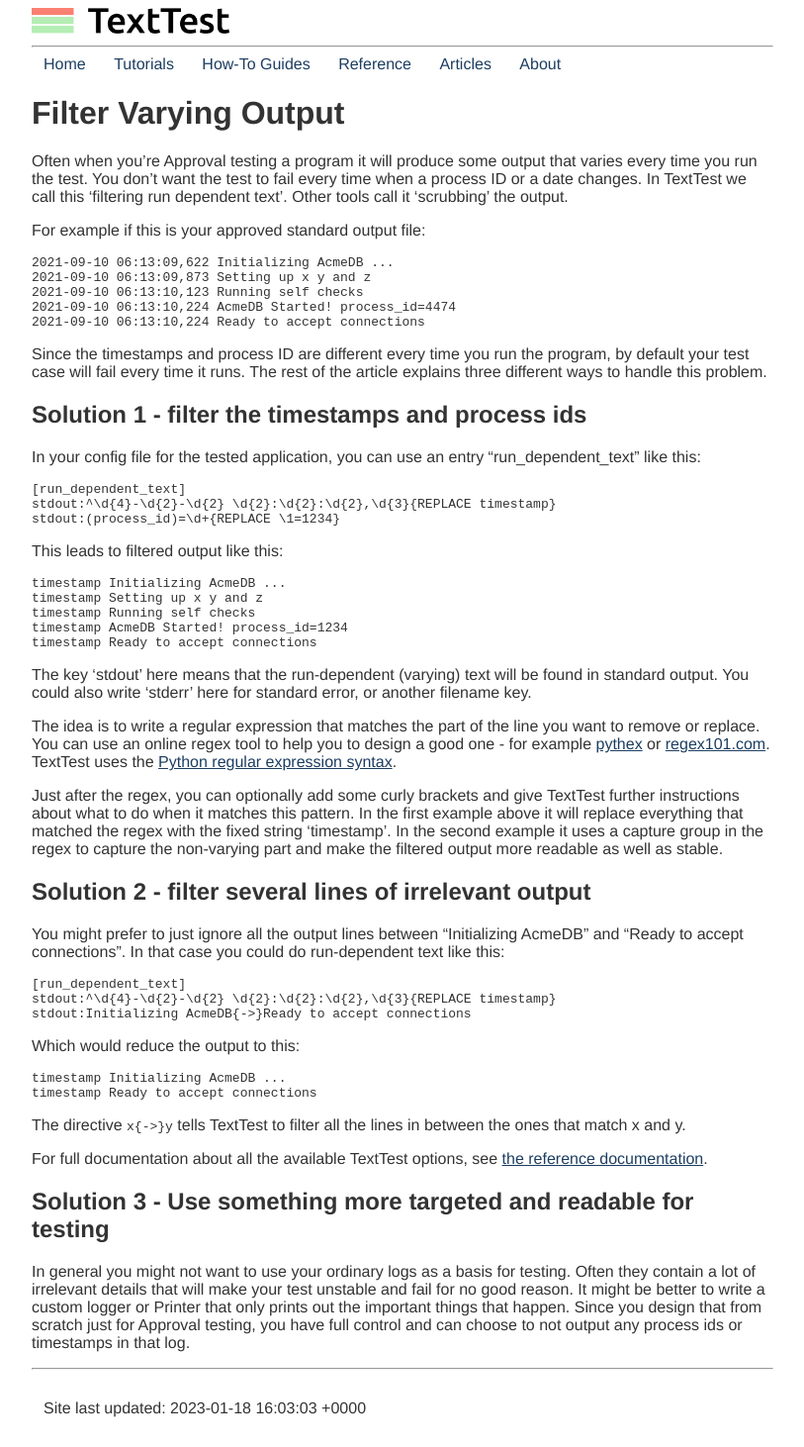
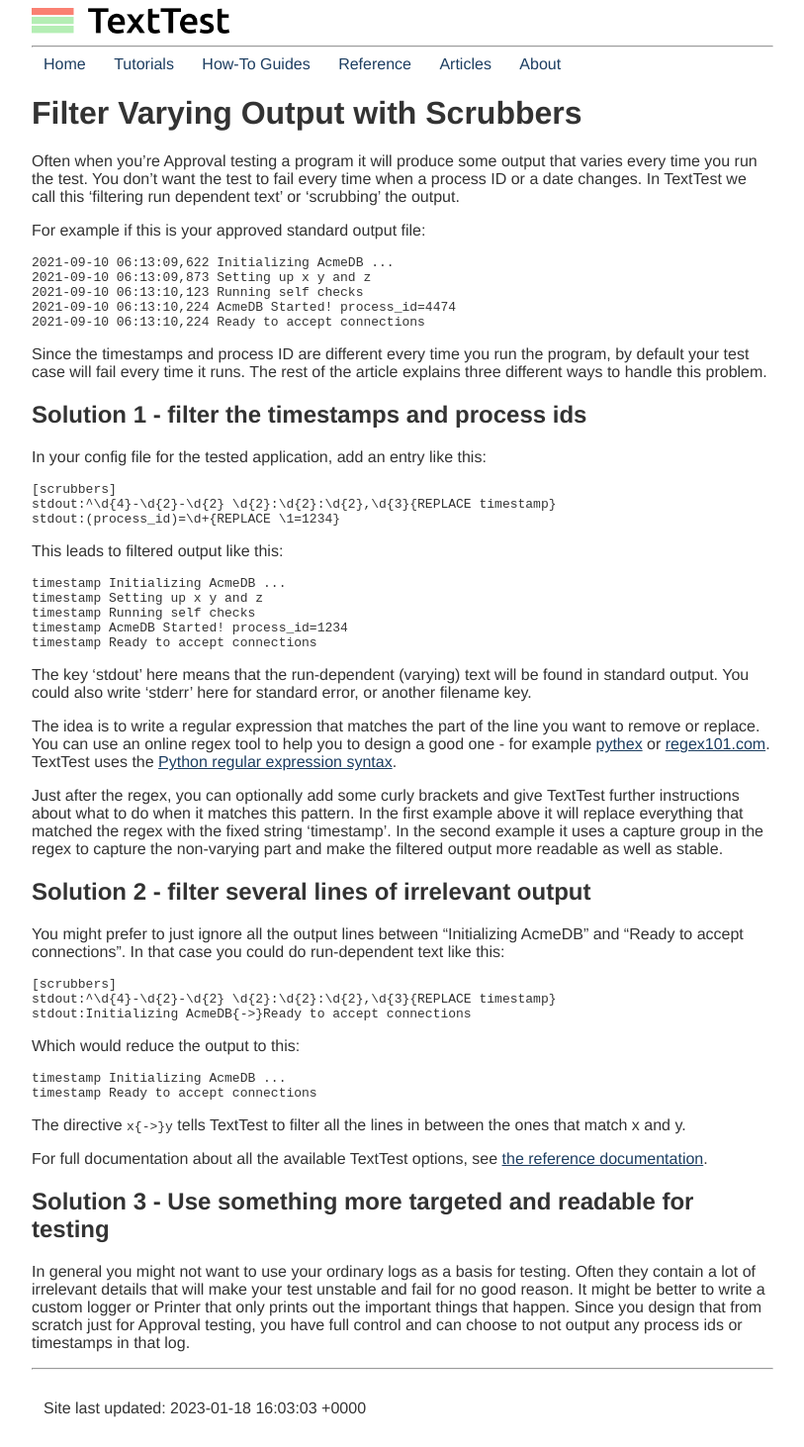
Before and after one commit to texttest/website_2, a Jekyll site: the page built from _how_to_guides/filter_varying_output.md, in a window 1280 px wide. Shown: the whole page at 99% size, without its empty margins (233-1046 px from the left). Built offline with Jekyll 4.4.1, drawn with Linux system fonts in a browser that asks for light colours.

Commit message:
use the word 'scrubbers' since it's more easily googled

```diff
--- a/_how_to_guides/filter_varying_output.md
+++ b/_how_to_guides/filter_varying_output.md
@@ -1,11 +1,11 @@
 ---
 layout: how_to_guide
-title: Filter Varying Output
+title: Filter Varying Output with Scrubbers
 ---
 
-# Filter Varying Output
+# Filter Varying Output with Scrubbers
 
-Often when you're Approval testing a program it will produce some output that varies every time you run the test. You don't want the test to fail every time when a process ID or a date changes. In TextTest we call this 'filtering run dependent text'. Other tools call it 'scrubbing' the output.
+Often when you're Approval testing a program it will produce some output that varies every time you run the test. You don't want the test to fail every time when a process ID or a date changes. In TextTest we call this 'filtering run dependent text' or 'scrubbing' the output.
 
 For example if this is your approved standard output file:
 
@@ -19,9 +19,9 @@
 
 ## Solution 1 - filter the timestamps and process ids
 
-In your config file for the tested application, you can use an entry "run_dependent_text" like this:
+In your config file for the tested application, add an entry like this:
 
-	[run_dependent_text]
+	[scrubbers]
 	stdout:^\d{4}-\d{2}-\d{2} \d{2}:\d{2}:\d{2},\d{3}{REPLACE timestamp}
 	stdout:(process_id)=\d+{REPLACE \1=1234}
 
@@ -45,7 +45,7 @@
 
 You might prefer to just ignore all the output lines between "Initializing AcmeDB" and "Ready to accept connections". In that case you could do run-dependent text like this:
 
-	[run_dependent_text]
+	[scrubbers]
 	stdout:^\d{4}-\d{2}-\d{2} \d{2}:\d{2}:\d{2},\d{3}{REPLACE timestamp}
 	stdout:Initializing AcmeDB{->}Ready to accept connections
 
```
